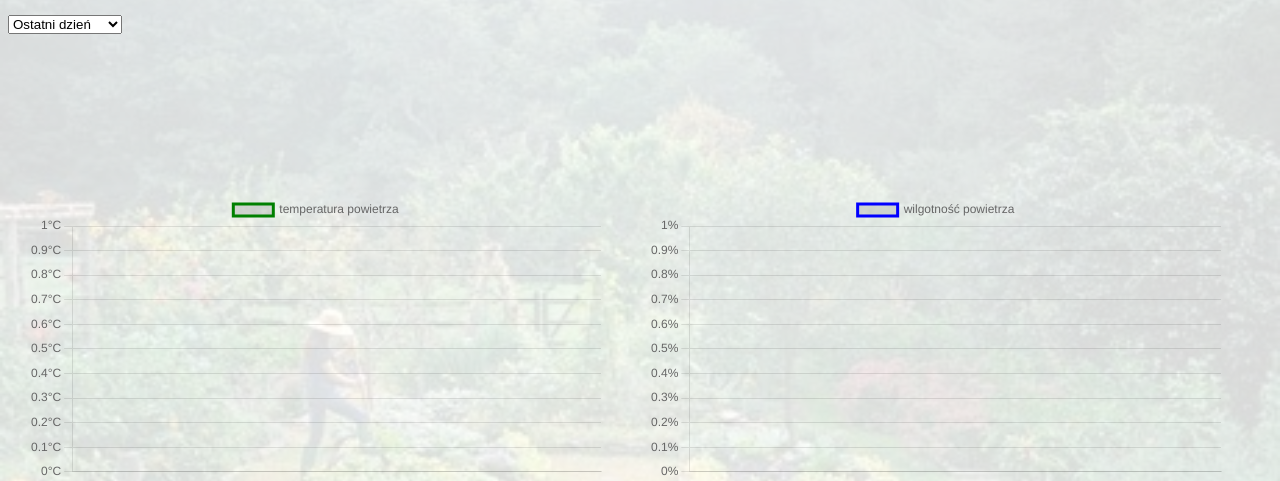
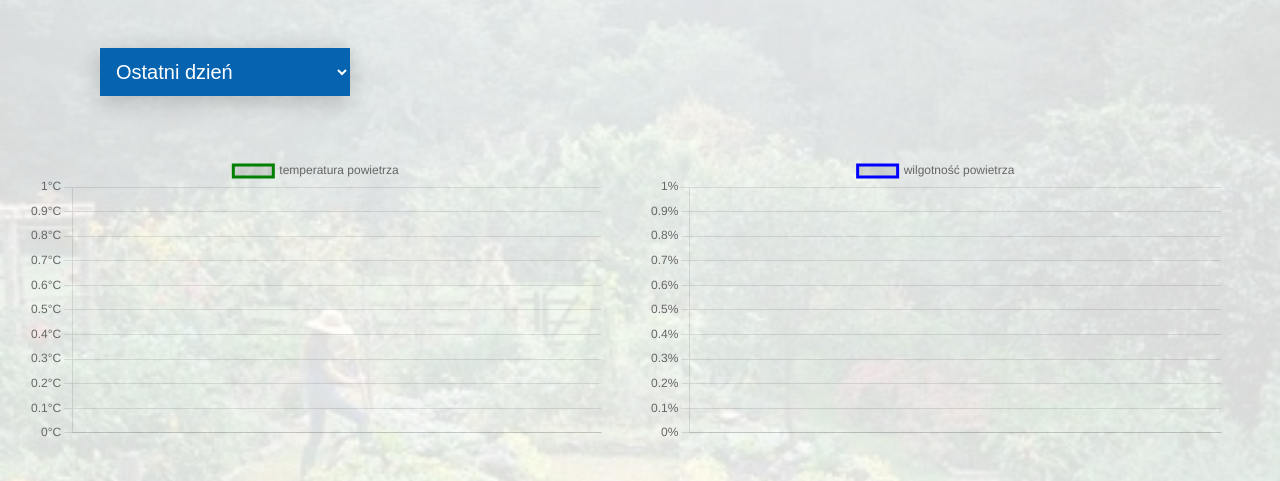
Before and after one commit to Rogol98/Wiwarium, a Flask app: page /diagrams in a window 1280 px wide. Shown: the part 52-533 px from the top of the page. Run offline with Flask 2, Linux system fonts and the light colour scheme; data that the repository does not hold is empty; parts of the project's set-up code (start-up, migrations or seed data) failed here and were passed over; some libraries are stand-ins or nearby versions.

Commit message:
09.01.2022 v8

```diff
--- a/templates/diagrams.html
+++ b/templates/diagrams.html
@@ -9,11 +9,11 @@
 </head>
 
 <body>
-    <div class="boxHeader">
+    <div class="box-header">
         <h2 class="header">Zakres danych:</h2>
             </div>
 
-    <div class="selectBox">
+        <div class="box">
             <select id="selector">
                 <option value="1d">Ostatni dzień</option>
                 <option value="3d">Ostatnie 3 dni</option>
```
Lines whose indentation alone changed are shown as unchanged.
